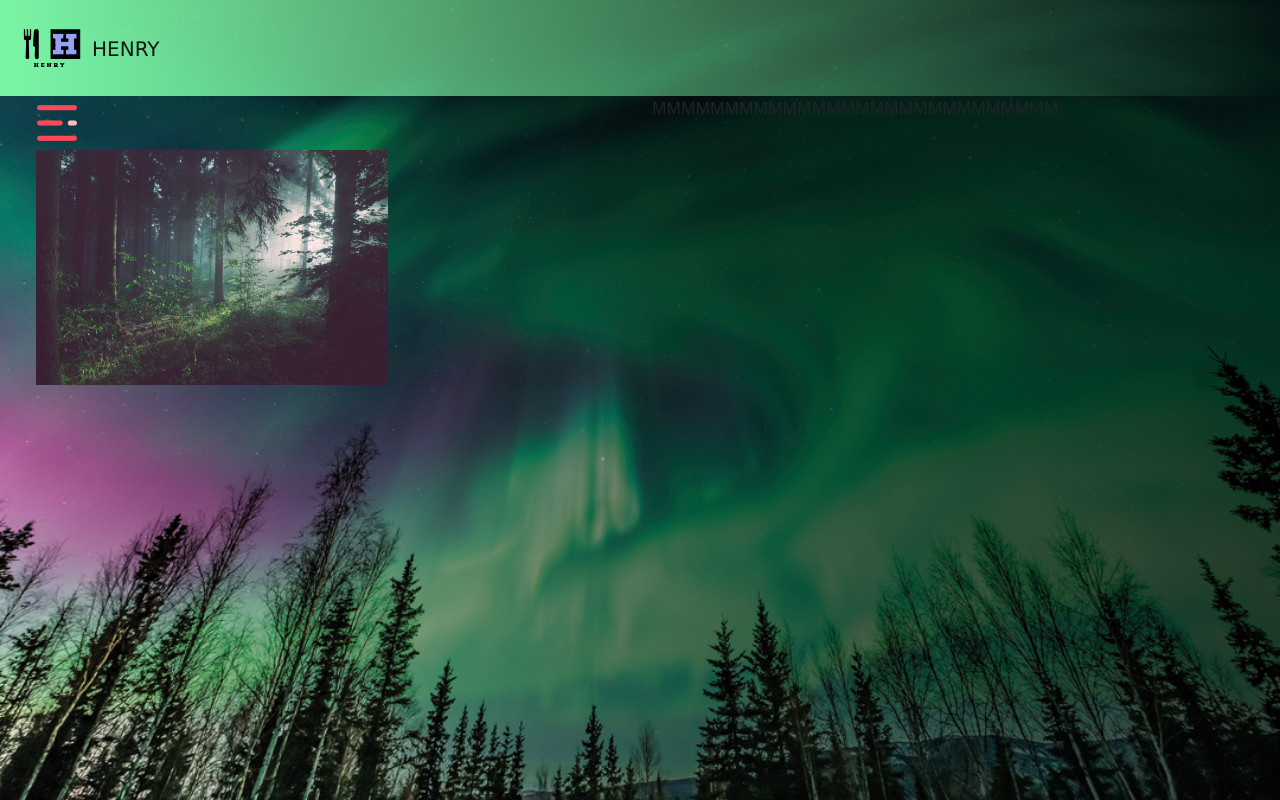
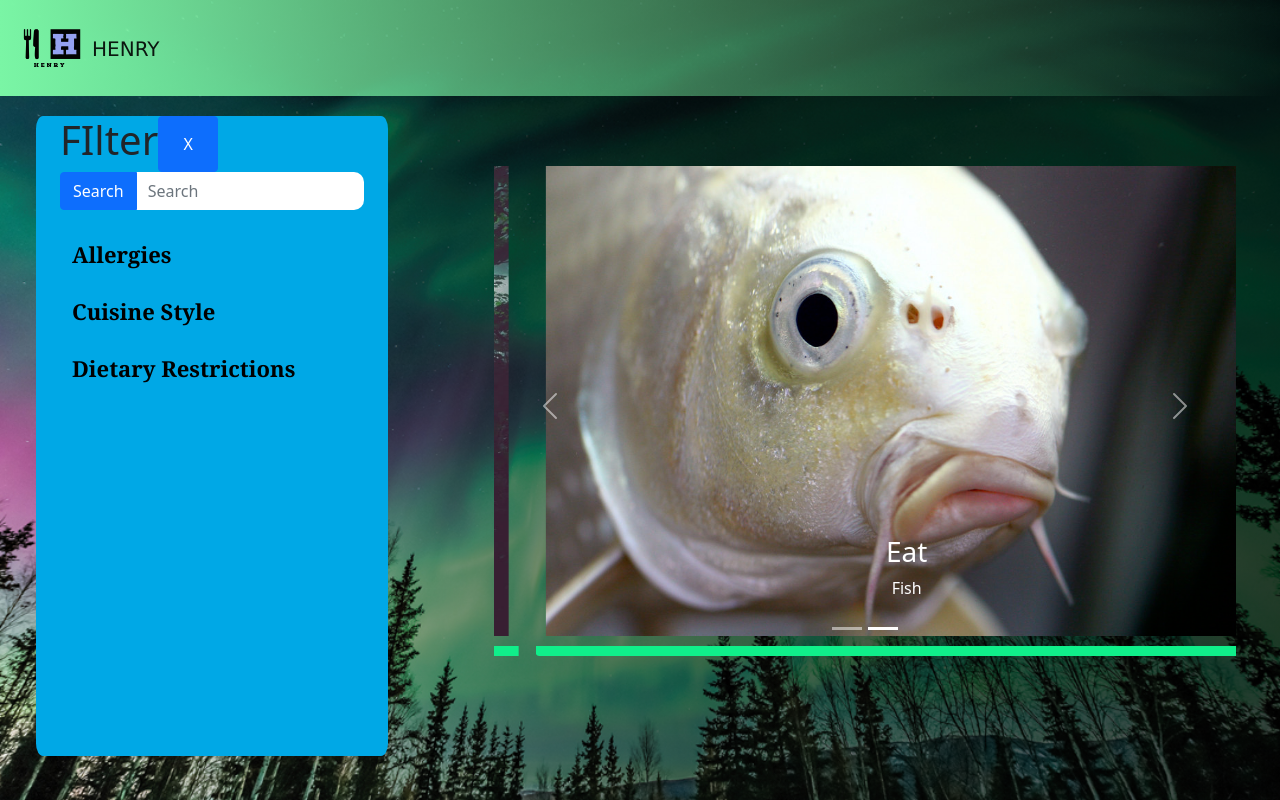
Before and after one commit to dhe30/cook, a React (Create React App) app: page / in a window 1280 px wide. Built offline with nearby package versions, Linux system fonts and the light colour scheme.

Commit message:
carousel

```diff
--- a/src/App.js
+++ b/src/App.js
@@ -1,4 +1,5 @@
 import './index.css';
+import Carasal from './components/Carasal'
 import Header from './components/Header';
 import Sidebar from './components/Sidebar';
 import MenuDropDown from './components/MenuDropDown';
@@ -21,9 +22,11 @@
         <Filter/>
         </div>
         </Col>
-        <Col>
+        <Col >
         {/*other half of the page*/}
-        MMMMMMMMMMMMMMMMMMMMMMMMMMMM
+        <div className='fixedc'>
+        <Carasal/>
+        </div>
         </Col>
       </Row>
       {/*
--- /dev/null
+++ b/src/components/Carasal.js
@@ -0,0 +1,40 @@
+import '../index.css'
+import 'bootstrap/dist/css/bootstrap.css';
+import Carousel from "react-bootstrap/Carousel";
+import {useState} from 'react';
+import Forest from '../assets/Forest_Background.jpeg';
+import Fish from '../assets/fish.jpg';
+import { Row, Container, Navbar, CarouselItem } from 'react-bootstrap';
+
+function Carasal(){
+    return(
+        <Container>
+        <Carousel>
+            <CarouselItem>
+                <img src= {Forest}/>
+                <Carousel.Caption>
+                    <h3>
+                        Eat
+                    </h3>
+                    <p>
+                        Tree
+                    </p>
+                </Carousel.Caption>
+            </CarouselItem>
+            <CarouselItem>
+                <img src= {Fish} class = 'rounded'/>
+                <Carousel.Caption>
+                    <h3>
+                        Eat
+                    </h3>
+                    <p>
+                        Fish
+                    </p>
+                </Carousel.Caption>
+            </CarouselItem>
+        </Carousel>
+        </Container>
+    )
+}
+
+export default Carasal;
--- a/src/components/Filter.js
+++ b/src/components/Filter.js
@@ -15,14 +15,14 @@
      return (
         <Container>
             <Row>
-                <Button id = 'MenuButton' variant = 'outline-primrary' onClick = {opener}>
+                {SBIsOpen ?
+                (<Button id = 'MenuButton' variant = 'outline-primrary' onClick = {opener}>
                     <img id = 'menuIcon' src = {menuIcon}/>
-                </Button>
+                </Button>) :
+                <Sidebar onClick = {opener}/>
+                }
             </Row>
-            <Row>
-                {SBIsOpen && <Sidebar/>}
-                <img src = {Forest}/>
-            </Row>
+
         </Container>
      )
 }
--- a/src/components/Sidebar.js
+++ b/src/components/Sidebar.js
@@ -1,19 +1,26 @@
-import { Row, Container, Navbar,Form } from 'react-bootstrap';
+import { Row, Container, Navbar} from 'react-bootstrap';
 import 'bootstrap/dist/css/bootstrap.css';
+import InputGroup from "react-bootstrap/InputGroup";
+import FormControl from "react-bootstrap/FormControl";
+import Button from "react-bootstrap/Button";
 import '../index.css'
-function Sidebar(){
+function Sidebar(props){
   return(
-    <div className='fixed'>
+    <div>
     <Container className = 'sidebar'>
       <Row>
-
-        <Form.Group className="mb-3" controlId="formBasicEmail">
-          <h1>Filter</h1>
-          <Form.Control type="email" placeholder="Enter email" />
-          <Form.Text className="text-muted">
-          TEXTEXT
-          </Form.Text>
-          </Form.Group>
+        <div className='flexar'>
+        <h1>FIlter</h1>
+        <Button id = 'MenuButton' onClick={props.onClick}>X</Button>
+        </div>
+      <InputGroup className = "mb-3">
+        <Button>
+          Search
+        </Button>
+        <FormControl
+        placeholder='Search'
+        />
+      </InputGroup>
 
       </Row>
       <Row>
--- a/src/index.css
+++ b/src/index.css
@@ -21,19 +21,18 @@
   height:100vh;
   margin-left: -40px;
   background-position: center;
+  position:fixed;
   background-attachment: fixed;
 }
 .sidebar{
   background-color :#00a8e6;
-  z-index: 2;
-  height: 70vh;
+  z-index: 100;
+  height: 80vh;
   margin-top:20px;
   border-radius: 2%;
-  --width: width;
 }
 .sidebar input{
   width: 312px;
-  height: 30px;
   border-radius: 10px;
   border: 0;
 }
@@ -97,3 +96,29 @@
 .fixed {
   width:400px
 }
+.please {
+  height: 110px;
+}
+
+.flexar{
+  display: flex;
+}
+.carousel {
+  margin-top: 8%;
+  margin-right: 10px;
+  height: 500px;
+}
+.fixedc {
+  box-sizing:border-box;
+  position: fixed;
+  right: 10px;
+  width:100vh;
+}
+.carousel-item img {
+  overflow: hidden;
+  padding: 10px;
+  height: 500px;
+  border-width: 0px 0px 10px 0px;
+  border-style: solid;
+  border-color: #10ef8a;
+}
```
Also changed, not shown: src/assets/fish.jpg (added).
